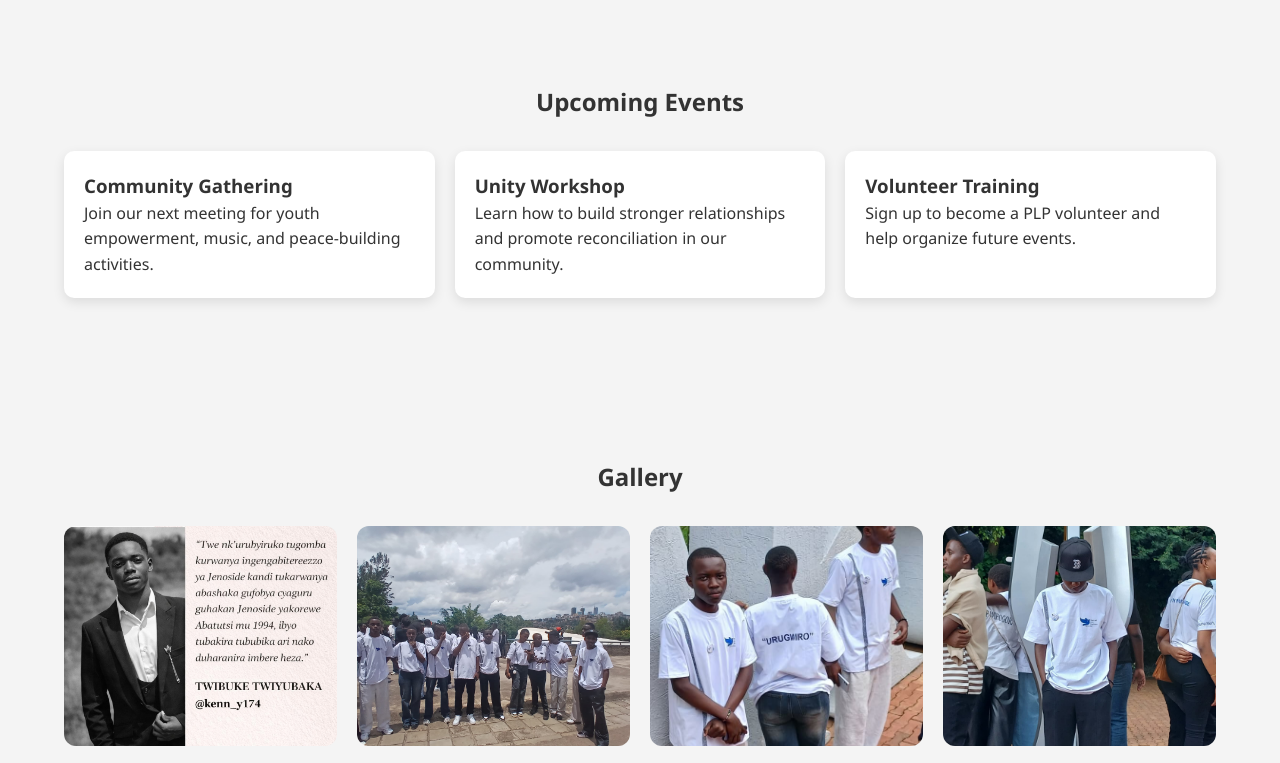
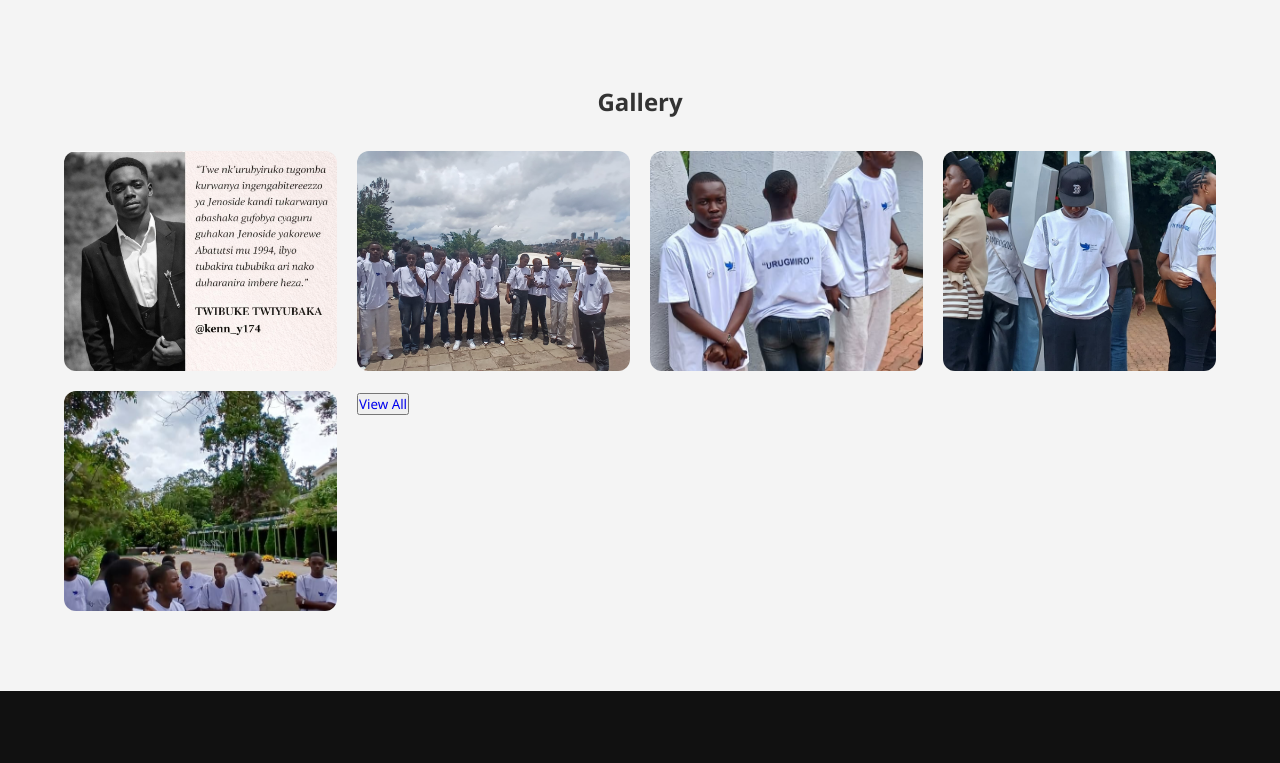
Before and after one commit to Ganza-Eloi/plp, a website: page index.html in a window 1280 px wide. Shown: the part 1716-2479 px from the top of the page. Drawn offline with Linux system fonts and the light colour scheme.

Commit message:
Update index.html

```diff
--- a/index.html
+++ b/index.html
@@ -82,26 +82,6 @@
                 </div>
             </div>
         </section>
-        <section class="event_section section" id="events">
-            <div class="container">
-                <h2>Upcoming Events</h2>
-                <!-- Replace or add event cards below to customize your events -->
-                <div class="cards">
-                    <article class="card">
-                        <h3>Community Gathering</h3>
-                        <p>Join our next meeting for youth empowerment, music, and peace-building activities.</p>
-                    </article>
-                    <article class="card">
-                        <h3>Unity Workshop</h3>
-                        <p>Learn how to build stronger relationships and promote reconciliation in our community.</p>
-                    </article>
-                    <article class="card">
-                        <h3>Volunteer Training</h3>
-                        <p>Sign up to become a PLP volunteer and help organize future events.</p>
-                    </article>
-                </div>
-            </div>
-        </section>
         <section class="gallery section" id="gallery">
             <div class="container">
                 <h2>Gallery</h2>
```
